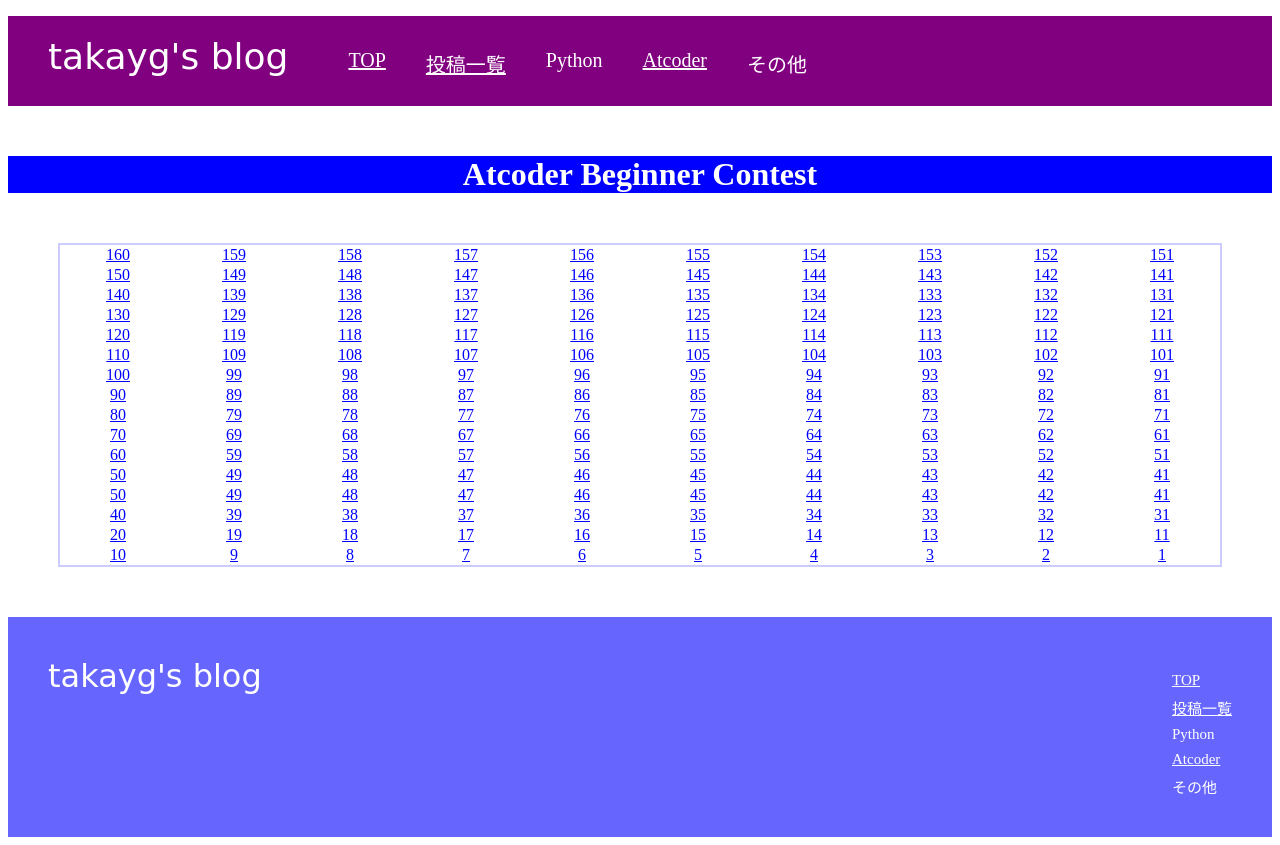
After one commit to takayg/takayg-blog, a Django app: page /atcoder/ in a window 1280 px wide. The commit adds this page. Run offline with Django 3.2, Linux system fonts and the light colour scheme.

Commit message:
atcoder page

```diff
--- /dev/null
+++ b/blog/templates/atcoder.html
@@ -0,0 +1,242 @@
+{% load static %}
+
+<!DOCTYPE html>
+<html>
+    <head>
+    <meta charset="utf-8">
+    <title>takayg's blog-list</title>
+    <link rel="stylesheet" href="{% static 'css/stylesheet.css' %}" type="text/css">
+    </head>
+    <body>
+
+        <div class="header">
+            <div class="header-logo">takayg's blog</div>
+            <div class="header-list">
+                <ul>
+                    <li><a href="{% url 'blog:index' %}" class="white-link">TOP</a></li>
+                    <li><a href="{% url 'blog:blog_list' %}" class="white-link">投稿一覧</a></li>
+                    <li>Python</li>
+                    <li><a href="{% url 'blog:atcoder' %}" class="white-link">Atcoder</a></li>
+                    <li>その他</li>
+                </ul>
+            </div>
+        </div>
+
+        <div class="atcoder-container">
+            <h1>Atcoder Beginner Contest</h1>
+            <div class="abc">
+                <table style="border-collapse: collapse; width: 100%;">
+                    <tbody>
+                        <tr>
+                            <td style="width: 10%; text-align: center; vertical-align: middle;"><a href="#">160</a></td>
+                            <td style="width: 10%; text-align: center; vertical-align: middle;"><a href="#">159</a></td>
+                            <td style="width: 10%; text-align: center; vertical-align: middle;"><a href="#">158</a></td>
+                            <td style="width: 10%; text-align: center; vertical-align: middle;"><a href="#">157</a></td>
+                            <td style="width: 10%; text-align: center; vertical-align: middle;"><a href="#">156</a></td>
+                            <td style="width: 10%; text-align: center; vertical-align: middle;"><a href="https://takayg.pythonanywhere.com/blog_detail/1/">155</a></td>
+                            <td style="width: 10%; text-align: center; vertical-align: middle;"><a href="#">154</a></td>
+                            <td style="width: 10%; text-align: center; vertical-align: middle;"><a href="#">153</a></td>
+                            <td style="width: 10%; text-align: center; vertical-align: middle;"><a href="#">152</a></td>
+                            <td style="width: 10%; text-align: center; vertical-align: middle;"><a href="#">151</a></td>
+                        </tr>
+                        <tr>
+                            <td style="width: 10%; text-align: center; vertical-align: middle;"><a href="#">150</a></td>
+                            <td style="width: 10%; text-align: center; vertical-align: middle;"><a href="#">149</a></td>
+                            <td style="width: 10%; text-align: center; vertical-align: middle;"><a href="#">148</a></td>
+                            <td style="width: 10%; text-align: center; vertical-align: middle;"><a href="#">147</a></td>
+                            <td style="width: 10%; text-align: center; vertical-align: middle;"><a href="#">146</a></td>
+                            <td style="width: 10%; text-align: center; vertical-align: middle;"><a href="#">145</a></td>
+                            <td style="width: 10%; text-align: center; vertical-align: middle;"><a href="#">144</a></td>
+                            <td style="width: 10%; text-align: center; vertical-align: middle;"><a href="#">143</a></td>
+                            <td style="width: 10%; text-align: center; vertical-align: middle;"><a href="#">142</a></td>
+                            <td style="width: 10%; text-align: center; vertical-align: middle;"><a href="#">141</a></td>
+                        </tr>
+                        <tr>
+                            <td style="width: 10%; text-align: center; vertical-align: middle;"><a href="#">140</a></td>
+                            <td style="width: 10%; text-align: center; vertical-align: middle;"><a href="#">139</a></td>
+                            <td style="width: 10%; text-align: center; vertical-align: middle;"><a href="#">138</a></td>
+                            <td style="width: 10%; text-align: center; vertical-align: middle;"><a href="#">137</a></td>
+                            <td style="width: 10%; text-align: center; vertical-align: middle;"><a href="#">136</a></td>
+                            <td style="width: 10%; text-align: center; vertical-align: middle;"><a href="#">135</a></td>
+                            <td style="width: 10%; text-align: center; vertical-align: middle;"><a href="#">134</a></td>
+                            <td style="width: 10%; text-align: center; vertical-align: middle;"><a href="#">133</a></td>
+                            <td style="width: 10%; text-align: center; vertical-align: middle;"><a href="#">132</a></td>
+                            <td style="width: 10%; text-align: center; vertical-align: middle;"><a href="#">131</a></td>
+                        </tr>
+                        <tr>
+                            <td style="width: 10%; text-align: center; vertical-align: middle;"><a href="#">130</a></td>
+                            <td style="width: 10%; text-align: center; vertical-align: middle;"><a href="#">129</a></td>
+                            <td style="width: 10%; text-align: center; vertical-align: middle;"><a href="#">128</a></td>
+                            <td style="width: 10%; text-align: center; vertical-align: middle;"><a href="#">127</a></td>
+                            <td style="width: 10%; text-align: center; vertical-align: middle;"><a href="#">126</a></td>
+                            <td style="width: 10%; text-align: center; vertical-align: middle;"><a href="#">125</a></td>
+                            <td style="width: 10%; text-align: center; vertical-align: middle;"><a href="#">124</a></td>
+                            <td style="width: 10%; text-align: center; vertical-align: middle;"><a href="#">123</a></td>
+                            <td style="width: 10%; text-align: center; vertical-align: middle;"><a href="#">122</a></td>
+                            <td style="width: 10%; text-align: center; vertical-align: middle;"><a href="#">121</a></td>
+                        </tr>
+                        <tr>
+                            <td style="width: 10%; text-align: center; vertical-align: middle;"><a href="#">120</a></td>
+                            <td style="width: 10%; text-align: center; vertical-align: middle;"><a href="#">119</a></td>
+                            <td style="width: 10%; text-align: center; vertical-align: middle;"><a href="#">118</a></td>
+                            <td style="width: 10%; text-align: center; vertical-align: middle;"><a href="#">117</a></td>
+                            <td style="width: 10%; text-align: center; vertical-align: middle;"><a href="#">116</a></td>
+                            <td style="width: 10%; text-align: center; vertical-align: middle;"><a href="#">115</a></td>
+                            <td style="width: 10%; text-align: center; vertical-align: middle;"><a href="#">114</a></td>
+                            <td style="width: 10%; text-align: center; vertical-align: middle;"><a href="#">113</a></td>
+                            <td style="width: 10%; text-align: center; vertical-align: middle;"><a href="#">112</a></td>
+                            <td style="width: 10%; text-align: center; vertical-align: middle;"><a href="#">111</a></td>
+                        </tr>
+                        <tr>
+                            <td style="width: 10%; text-align: center; vertical-align: middle;"><a href="#">110</a></td>
+                            <td style="width: 10%; text-align: center; vertical-align: middle;"><a href="#">109</a></td>
+                            <td style="width: 10%; text-align: center; vertical-align: middle;"><a href="#">108</a></td>
+                            <td style="width: 10%; text-align: center; vertical-align: middle;"><a href="#">107</a></td>
+                            <td style="width: 10%; text-align: center; vertical-align: middle;"><a href="#">106</a></td>
+                            <td style="width: 10%; text-align: center; vertical-align: middle;"><a href="#">105</a></td>
+                            <td style="width: 10%; text-align: center; vertical-align: middle;"><a href="#">104</a></td>
+                            <td style="width: 10%; text-align: center; vertical-align: middle;"><a href="#">103</a></td>
+                            <td style="width: 10%; text-align: center; vertical-align: middle;"><a href="#">102</a></td>
+                            <td style="width: 10%; text-align: center; vertical-align: middle;"><a href="#">101</a></td>
+                        </tr>
+                        <tr>
+                            <td style="width: 10%; text-align: center; vertical-align: middle;"><a href="#">100</a></td>
+                            <td style="width: 10%; text-align: center; vertical-align: middle;"><a href="#">99</a></td>
+                            <td style="width: 10%; text-align: center; vertical-align: middle;"><a href="#">98</a></td>
+                            <td style="width: 10%; text-align: center; vertical-align: middle;"><a href="#">97</a></td>
+                            <td style="width: 10%; text-align: center; vertical-align: middle;"><a href="#">96</a></td>
+                            <td style="width: 10%; text-align: center; vertical-align: middle;"><a href="#">95</a></td>
+                            <td style="width: 10%; text-align: center; vertical-align: middle;"><a href="#">94</a></td>
+                            <td style="width: 10%; text-align: center; vertical-align: middle;"><a href="#">93</a></td>
+                            <td style="width: 10%; text-align: center; vertical-align: middle;"><a href="#">92</a></td>
+                            <td style="width: 10%; text-align: center; vertical-align: middle;"><a href="#">91</a></td>
+                        </tr>
+                        <tr>
+                            <td style="width: 10%; text-align: center; vertical-align: middle;"><a href="#">90</a></td>
+                            <td style="width: 10%; text-align: center; vertical-align: middle;"><a href="#">89</a></td>
+                            <td style="width: 10%; text-align: center; vertical-align: middle;"><a href="#">88</a></td>
+                            <td style="width: 10%; text-align: center; vertical-align: middle;"><a href="#">87</a></td>
+                            <td style="width: 10%; text-align: center; vertical-align: middle;"><a href="#">86</a></td>
+                            <td style="width: 10%; text-align: center; vertical-align: middle;"><a href="#">85</a></td>
+                            <td style="width: 10%; text-align: center; vertical-align: middle;"><a href="#">84</a></td>
+                            <td style="width: 10%; text-align: center; vertical-align: middle;"><a href="#">83</a></td>
+                            <td style="width: 10%; text-align: center; vertical-align: middle;"><a href="#">82</a></td>
+                            <td style="width: 10%; text-align: center; vertical-align: middle;"><a href="#">81</a></td>
+                        </tr>
+                        <tr>
+                            <td style="width: 10%; text-align: center; vertical-align: middle;"><a href="#">80</a></td>
+                            <td style="width: 10%; text-align: center; vertical-align: middle;"><a href="#">79</a></td>
+                            <td style="width: 10%; text-align: center; vertical-align: middle;"><a href="#">78</a></td>
+                            <td style="width: 10%; text-align: center; vertical-align: middle;"><a href="#">77</a></td>
+                            <td style="width: 10%; text-align: center; vertical-align: middle;"><a href="#">76</a></td>
+                            <td style="width: 10%; text-align: center; vertical-align: middle;"><a href="#">75</a></td>
+                            <td style="width: 10%; text-align: center; vertical-align: middle;"><a href="#">74</a></td>
+                            <td style="width: 10%; text-align: center; vertical-align: middle;"><a href="#">73</a></td>
+                            <td style="width: 10%; text-align: center; vertical-align: middle;"><a href="#">72</a></td>
+                            <td style="width: 10%; text-align: center; vertical-align: middle;"><a href="#">71</a></td>
+                        </tr>
+                        <tr>
+                            <td style="width: 10%; text-align: center; vertical-align: middle;"><a href="#">70</a></td>
+                            <td style="width: 10%; text-align: center; vertical-align: middle;"><a href="#">69</a></td>
+                            <td style="width: 10%; text-align: center; vertical-align: middle;"><a href="#">68</a></td>
+                            <td style="width: 10%; text-align: center; vertical-align: middle;"><a href="#">67</a></td>
+                            <td style="width: 10%; text-align: center; vertical-align: middle;"><a href="#">66</a></td>
+                            <td style="width: 10%; text-align: center; vertical-align: middle;"><a href="#">65</a></td>
+                            <td style="width: 10%; text-align: center; vertical-align: middle;"><a href="#">64</a></td>
+                            <td style="width: 10%; text-align: center; vertical-align: middle;"><a href="#">63</a></td>
+                            <td style="width: 10%; text-align: center; vertical-align: middle;"><a href="#">62</a></td>
+                            <td style="width: 10%; text-align: center; vertical-align: middle;"><a href="#">61</a></td>
+                        </tr>
+                        <tr>
+                            <td style="width: 10%; text-align: center; vertical-align: middle;"><a href="#">60</a></td>
+                            <td style="width: 10%; text-align: center; vertical-align: middle;"><a href="#">59</a></td>
+                            <td style="width: 10%; text-align: center; vertical-align: middle;"><a href="#">58</a></td>
+                            <td style="width: 10%; text-align: center; vertical-align: middle;"><a href="#">57</a></td>
+                            <td style="width: 10%; text-align: center; vertical-align: middle;"><a href="#">56</a></td>
+                            <td style="width: 10%; text-align: center; vertical-align: middle;"><a href="#">55</a></td>
+                            <td style="width: 10%; text-align: center; vertical-align: middle;"><a href="#">54</a></td>
+                            <td style="width: 10%; text-align: center; vertical-align: middle;"><a href="#">53</a></td>
+                            <td style="width: 10%; text-align: center; vertical-align: middle;"><a href="#">52</a></td>
+                            <td style="width: 10%; text-align: center; vertical-align: middle;"><a href="#">51</a></td>
+                        </tr>
+                        <tr>
+                            <td style="width: 10%; text-align: center; vertical-align: middle;"><a href="#">50</a></td>
+                            <td style="width: 10%; text-align: center; vertical-align: middle;"><a href="#">49</a></td>
+                            <td style="width: 10%; text-align: center; vertical-align: middle;"><a href="#">48</a></td>
+                            <td style="width: 10%; text-align: center; vertical-align: middle;"><a href="#">47</a></td>
+                            <td style="width: 10%; text-align: center; vertical-align: middle;"><a href="#">46</a></td>
+                            <td style="width: 10%; text-align: center; vertical-align: middle;"><a href="#">45</a></td>
+                            <td style="width: 10%; text-align: center; vertical-align: middle;"><a href="#">44</a></td>
+                            <td style="width: 10%; text-align: center; vertical-align: middle;"><a href="#">43</a></td>
+                            <td style="width: 10%; text-align: center; vertical-align: middle;"><a href="#">42</a></td>
+                            <td style="width: 10%; text-align: center; vertical-align: middle;"><a href="#">41</a></td>
+                        </tr>
+                        <tr>
+                            <td style="width: 10%; text-align: center; vertical-align: middle;"><a href="#">50</a></td>
+                            <td style="width: 10%; text-align: center; vertical-align: middle;"><a href="#">49</a></td>
+                            <td style="width: 10%; text-align: center; vertical-align: middle;"><a href="#">48</a></td>
+                            <td style="width: 10%; text-align: center; vertical-align: middle;"><a href="#">47</a></td>
+                            <td style="width: 10%; text-align: center; vertical-align: middle;"><a href="#">46</a></td>
+                            <td style="width: 10%; text-align: center; vertical-align: middle;"><a href="#">45</a></td>
+                            <td style="width: 10%; text-align: center; vertical-align: middle;"><a href="#">44</a></td>
+                            <td style="width: 10%; text-align: center; vertical-align: middle;"><a href="#">43</a></td>
+                            <td style="width: 10%; text-align: center; vertical-align: middle;"><a href="#">42</a></td>
+                            <td style="width: 10%; text-align: center; vertical-align: middle;"><a href="#">41</a></td>
+                        </tr>
+                        <tr>
+                            <td style="width: 10%; text-align: center; vertical-align: middle;"><a href="#">40</a></td>
+                            <td style="width: 10%; text-align: center; vertical-align: middle;"><a href="#">39</a></td>
+                            <td style="width: 10%; text-align: center; vertical-align: middle;"><a href="#">38</a></td>
+                            <td style="width: 10%; text-align: center; vertical-align: middle;"><a href="#">37</a></td>
+                            <td style="width: 10%; text-align: center; vertical-align: middle;"><a href="#">36</a></td>
+                            <td style="width: 10%; text-align: center; vertical-align: middle;"><a href="#">35</a></td>
+                            <td style="width: 10%; text-align: center; vertical-align: middle;"><a href="#">34</a></td>
+                            <td style="width: 10%; text-align: center; vertical-align: middle;"><a href="#">33</a></td>
+                            <td style="width: 10%; text-align: center; vertical-align: middle;"><a href="#">32</a></td>
+                            <td style="width: 10%; text-align: center; vertical-align: middle;"><a href="#">31</a></td>
+                        </tr>
+                        <tr>
+                            <td style="width: 10%; text-align: center; vertical-align: middle;"><a href="#">20</a></td>
+                            <td style="width: 10%; text-align: center; vertical-align: middle;"><a href="#">19</a></td>
+                            <td style="width: 10%; text-align: center; vertical-align: middle;"><a href="#">18</a></td>
+                            <td style="width: 10%; text-align: center; vertical-align: middle;"><a href="#">17</a></td>
+                            <td style="width: 10%; text-align: center; vertical-align: middle;"><a href="#">16</a></td>
+                            <td style="width: 10%; text-align: center; vertical-align: middle;"><a href="#">15</a></td>
+                            <td style="width: 10%; text-align: center; vertical-align: middle;"><a href="#">14</a></td>
+                            <td style="width: 10%; text-align: center; vertical-align: middle;"><a href="#">13</a></td>
+                            <td style="width: 10%; text-align: center; vertical-align: middle;"><a href="#">12</a></td>
+                            <td style="width: 10%; text-align: center; vertical-align: middle;"><a href="#">11</a></td>
+                        </tr>
+                        <tr>
+                            <td style="width: 10%; text-align: center; vertical-align: middle;"><a href="#">10</a></td>
+                            <td style="width: 10%; text-align: center; vertical-align: middle;"><a href="#">9</a></td>
+                            <td style="width: 10%; text-align: center; vertical-align: middle;"><a href="#">8</a></td>
+                            <td style="width: 10%; text-align: center; vertical-align: middle;"><a href="#">7</a></td>
+                            <td style="width: 10%; text-align: center; vertical-align: middle;"><a href="#">6</a></td>
+                            <td style="width: 10%; text-align: center; vertical-align: middle;"><a href="#">5</a></td>
+                            <td style="width: 10%; text-align: center; vertical-align: middle;"><a href="#">4</a></td>
+                            <td style="width: 10%; text-align: center; vertical-align: middle;"><a href="#">3</a></td>
+                            <td style="width: 10%; text-align: center; vertical-align: middle;"><a href="#">2</a></td>
+                            <td style="width: 10%; text-align: center; vertical-align: middle;"><a href="#">1</a></td>
+                        </tr>
+                    </tbody>
+                </table>
+            </div>
+        </div>
+
+
+        <div class="footer">
+            <div class="footer-logo">takayg's blog</div>
+            <div class="footer-list">
+              <ul>
+                <li><a href="{% url 'blog:index' %}" class="white-link">TOP</a></li>
+                <li><a href="{% url 'blog:blog_list' %}" class="white-link">投稿一覧</a></li>
+                <li>Python</li>
+                <li><a href="{% url 'blog:atcoder' %}" class="white-link">Atcoder</a></li>
+                <li>その他</li>
+              </ul>
+            </div>
+        </div>
+
+    </body>
+</html>
--- a/blog/templates/blog_detail.html
+++ b/blog/templates/blog_detail.html
@@ -21,7 +21,7 @@
                     <li><a href="{% url 'blog:index' %}" class="white-link">TOP</a></li>
                     <li><a href="{% url 'blog:blog_list' %}" class="white-link">投稿一覧</a></li>
                     <li>Python</li>
-                    <li>Atcoder</li>
+                    <li><a href="{% url 'blog:atcoder' %}" class="white-link">Atcoder</a></li>
                     <li>その他</li>
                 </ul>
             </div>
@@ -59,7 +59,7 @@
                 <li><a href="{% url 'blog:index' %}" class="white-link">TOP</a></li>
                 <li><a href="{% url 'blog:blog_list' %}" class="white-link">投稿一覧</a></li>
                 <li>Python</li>
-                <li>Atcoder</li>
+                <li><a href="{% url 'blog:atcoder' %}" class="white-link">Atcoder</a></li>
                 <li>その他</li>
               </ul>
             </div>
--- a/blog/templates/blog_list.html
+++ b/blog/templates/blog_list.html
@@ -16,7 +16,7 @@
                     <li><a href="{% url 'blog:index' %}" class="white-link">TOP</a></li>
                     <li><a href="{% url 'blog:blog_list' %}" class="white-link">投稿一覧</a></li>
                     <li>Python</li>
-                    <li>Atcoder</li>
+                    <li><a href="{% url 'blog:atcoder' %}" class="white-link">Atcoder</a></li>
                     <li>その他</li>
                 </ul>
             </div>
@@ -89,7 +89,7 @@
                 <li><a href="{% url 'blog:index' %}" class="white-link">TOP</a></li>
                 <li><a href="{% url 'blog:blog_list' %}" class="white-link">投稿一覧</a></li>
                 <li>Python</li>
-                <li>Atcoder</li>
+                <li><a href="{% url 'blog:atcoder' %}" class="white-link">Atcoder</a></li>
                 <li>その他</li>
               </ul>
             </div>
--- a/blog/templates/index.html
+++ b/blog/templates/index.html
@@ -16,7 +16,7 @@
                 <li><a href="{% url 'blog:index' %}" class="white-link">TOP</a></li>
                 <li><a href="{% url 'blog:blog_list' %}" class="white-link">投稿一覧</a></li>
                 <li>Python</li>
-                <li>Atcoder</li>
+                <li><a href="{% url 'blog:atcoder' %}" class="white-link">Atcoder</a></li>
                 <li>その他</li>
             </ul>
         </div>
@@ -67,7 +67,7 @@
           <li><a href="{% url 'blog:index' %}" class="white-link">TOP</a></li>
           <li><a href="{% url 'blog:blog_list' %}" class="white-link">投稿一覧</a></li>
           <li>Python</li>
-          <li>Atcoder</li>
+          <li><a href="{% url 'blog:atcoder' %}" class="white-link">Atcoder</a></li>
           <li>その他</li>
         </ul>
       </div>
--- a/blog/urls.py
+++ b/blog/urls.py
@@ -6,4 +6,5 @@
     path('', views.IndexView.as_view(), name="index"),
     path('blog_list/', views.BlogListView.as_view(), name="blog_list"),
     path('blog_detail/<int:pk>/', views.BlogDetailView.as_view(), name="blog_detail"),
+    path('atcoder/', views.AtcoderView.as_view(), name="atcoder")
 ]
--- a/blog/views.py
+++ b/blog/views.py
@@ -19,3 +19,6 @@
 class BlogDetailView(generic.DetailView):
     model = Post
     template_name = 'blog_detail.html'
+
+class AtcoderView(generic.TemplateView):
+    template_name = 'atcoder.html'
--- a/static/css/stylesheet.css
+++ b/static/css/stylesheet.css
@@ -163,3 +163,24 @@
 .blog-detail a {
   color: blue;
 }
+
+.atcoder-container {
+  min-height: 300px;
+  margin-top: 50px;
+  margin-bottom: 50px;
+}
+
+.abc {
+  margin: 50px;
+  border: 2px solid #CCCCFF;
+}
+
+.atcoder-container a {
+  color: blue;
+}
+
+.atcoder-container h1 {
+  background-color: blue;
+  color: white;
+  text-align: center;
+}
```
